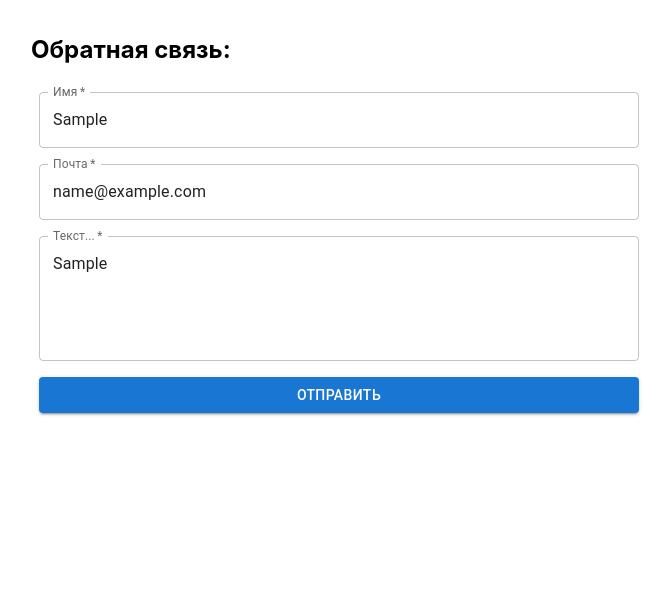
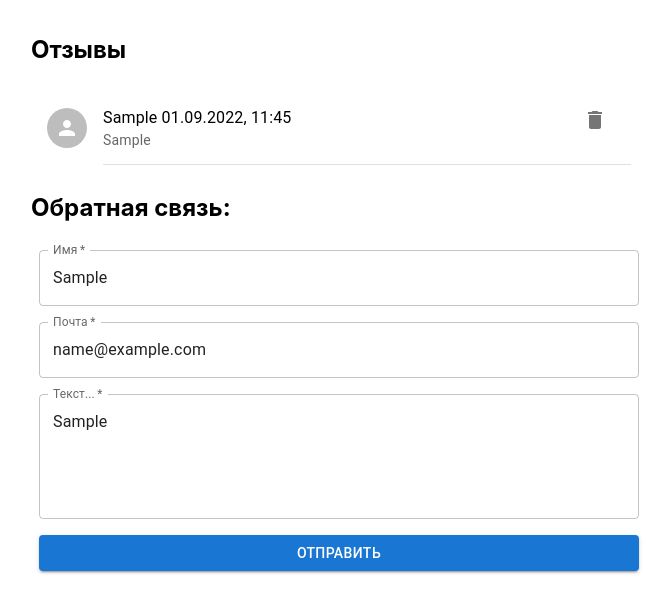
Before and after one commit to gtbmvp/Archakov-React-practice, a React (Create React App) app: page / in a window 1280 px wide. Both pictures are taken after typing "Sample", "name@example.com", "Sample" into the empty fields and a click on the button "ОТПРАВИТЬ". Shown: the top 612 px of the page, without its empty margins (309-980 px from the left). Built offline with nearby package versions, Linux system fonts and the light colour scheme.

Commit message:
tutorial-5 (comments feed, load from localStorage, add and delete)

```diff
--- a/package.json
+++ b/package.json
@@ -5,6 +5,7 @@
   "dependencies": {
     "@emotion/react": "^11.10.4",
     "@emotion/styled": "^11.10.4",
+    "@mui/icons-material": "^5.10.3",
     "@mui/material": "^5.10.4",
     "@testing-library/jest-dom": "^5.16.5",
     "@testing-library/react": "^13.3.0",
--- a/src/index.js
+++ b/src/index.js
@@ -6,7 +6,7 @@ import "./index.css";
 // import App from "./tutorial-2/App";
 // import App from "./tutorial-3/App";
 // import App from "./tutorial-4 (generate)/App";
-import App from "./tutorial-5/App";
+import App from "./tutorial-5 (feed)/App";
 
 const root = ReactDOM.createRoot(document.getElementById("root"));
 root.render(<App />);
--- a/src/tutorial-5/App.js
+++ b/src/tutorial-5 (feed)/App.js
@@ -1,7 +1,6 @@
 import React from "react";
 
 import List from "@mui/material/List";
-import Divider from "@mui/material/Divider";
 import Box from "@mui/material/Box";
 import TextField from "@mui/material/TextField";
 import Button from "@mui/material/Button";
@@ -12,33 +11,36 @@ function App() {
   const [comments, setComment] = React.useState([]);
   const [inputValues, setValues] = React.useState({});
 
-  const storageCommentsRef = React.useRef([]);
   const isMountedRef = React.useRef(false);
 
   /*    не срабатывает на этапе монтирования из-за рефа isMountedRef;
-        при изменении массива comments записывает его в localStorage, а также в storageCommentsRef
+        при изменении массива comments записывает его в localStorage
     */
   React.useEffect(() => {
     if (!isMountedRef.current) return;
 
     localStorage.setItem("comments", JSON.stringify(comments));
-    storageCommentsRef.current = comments;
   }, [comments]);
 
-  /*    при монтировании инициализируем storageCommentsRef или пустым массивом, если localStorage пустой по ключу comments,
-       или parsed содержимым, и меняем реф isMountedRef на true, позволяя работать второму useEffect
+  /*    если localStorage не пустой по ключу comments, инициализируем
+        массив comments parsed содержимым localStorage, меняем isMountedRef на true,
+        позволяя работать второму useEffect
   */
   React.useEffect(() => {
-    if (localStorage.getItem("comments") !== null)
-      storageCommentsRef.current = JSON.parse(localStorage.getItem("comments"));
+    if (localStorage.getItem("comments") !== null) {
+      setComment(JSON.parse(localStorage.getItem("comments")));
+    }
+    isMountedRef.current = true;
 
-    isMountedRef.current = true;
+    return () => {
+      isMountedRef.current = false;
+    };
   }, []);
 
   const handleSubmit = (event) => {
     event.preventDefault();
 
-    setComment((prev) => [...prev, { ...inputValues, createdAt: new Date() }]);
+    setComment((prev) => [{ ...inputValues, createdAt: new Date() }, ...prev]);
   };
 
   const handleChange = (event) => {
@@ -47,20 +49,24 @@ function App() {
     setValues((prev) => ({ ...prev, [field]: value }));
   };
 
+  const handleDelete = (date) => {
+    setComment(comments.filter((comment) => comment.createdAt !== date));
+  };
+
   return (
     <div style={{ width: 600, margin: "0 auto" }}>
-      {/* {storageCommentsRef.current.map((comment) => (
-        <h3>{comment}</h3>
-      ))} */}
-
-      {/* <List>
-        {comments.map((comment) => (
-          <>
-            <MyListItem />
-            <Divider variant="inset" component="li" />
-          </>
+      {comments.length > 0 && <h2>Отзывы</h2>}
+      <List>
+        {comments.map(({ createdAt, fullName, text }) => (
+          <MyListItem
+            key={createdAt}
+            fullName={fullName}
+            text={text}
+            date={createdAt}
+            deleteComment={handleDelete}
+          />
         ))}
-      </List> */}
+      </List>
 
       <h2>Обратная связь:</h2>
 
--- /dev/null
+++ b/src/tutorial-5 (feed)/components/MyListItem.jsx
@@ -0,0 +1,42 @@
+import React from "react";
+
+import ListItem from "@mui/material/ListItem";
+import ListItemText from "@mui/material/ListItemText";
+import ListItemAvatar from "@mui/material/ListItemAvatar";
+import Avatar from "@mui/material/Avatar";
+import Divider from "@mui/material/Divider";
+import IconButton from "@mui/material/IconButton";
+import DeleteIcon from "@mui/icons-material/Delete";
+import PersonIcon from "@mui/icons-material/Person";
+
+function MyListItem({ fullName, text, date, deleteComment }) {
+  return (
+    <>
+      <ListItem alignItems="flex-start">
+        <ListItemAvatar>
+          <Avatar alt={fullName}>
+            <PersonIcon />
+          </Avatar>
+        </ListItemAvatar>
+
+        <ListItemText
+          primary={`${fullName} ${new Intl.DateTimeFormat("ru-RU", {
+            dateStyle: "short",
+            timeStyle: "short",
+          }).format(new Date(date))}`}
+          secondary={text}
+        >
+          {" "}
+          {text}
+        </ListItemText>
+
+        <IconButton aria-label="delete" onClick={() => deleteComment(date)}>
+          <DeleteIcon />
+        </IconButton>
+      </ListItem>
+      <Divider variant="inset" component="li" />
+    </>
+  );
+}
+
+export default MyListItem;
--- a/src/tutorial-5/components/MyListItem.jsx
+++ /dev/null
@@ -1,36 +0,0 @@
-import React from "react";
-
-import ListItem from "@mui/material/ListItem";
-
-import ListItemText from "@mui/material/ListItemText";
-import ListItemAvatar from "@mui/material/ListItemAvatar";
-import Avatar from "@mui/material/Avatar";
-import Typography from "@mui/material/Typography";
-
-function MyListItem() {
-  return (
-    <ListItem alignItems="flex-start">
-      <ListItemAvatar>
-        <Avatar alt="Cindy Baker" src="/static/images/avatar/3.jpg" />
-      </ListItemAvatar>
-      <ListItemText
-        primary="Oui Oui"
-        secondary={
-          <React.Fragment>
-            <Typography
-              sx={{ display: "inline" }}
-              component="span"
-              variant="body2"
-              color="text.primary"
-            >
-              Sandra Adams
-            </Typography>
-            {" — Do you have Paris recommendations? Have you ever…"}
-          </React.Fragment>
-        }
-      />
-    </ListItem>
-  );
-}
-
-export default MyListItem;
```
Also changed, not shown: 1 other file (tests, documents, lock files or other folders).
